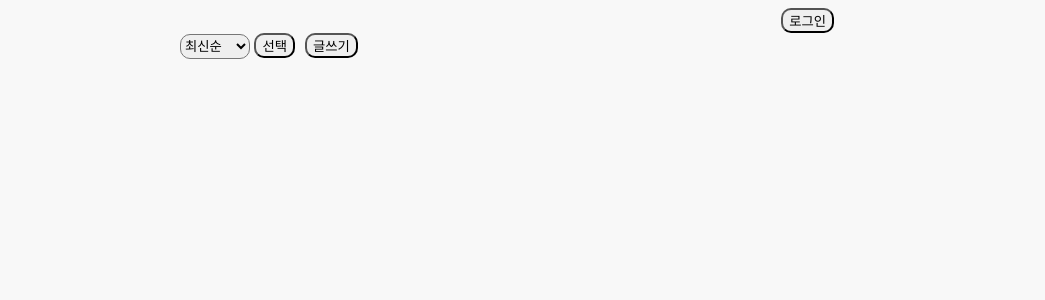
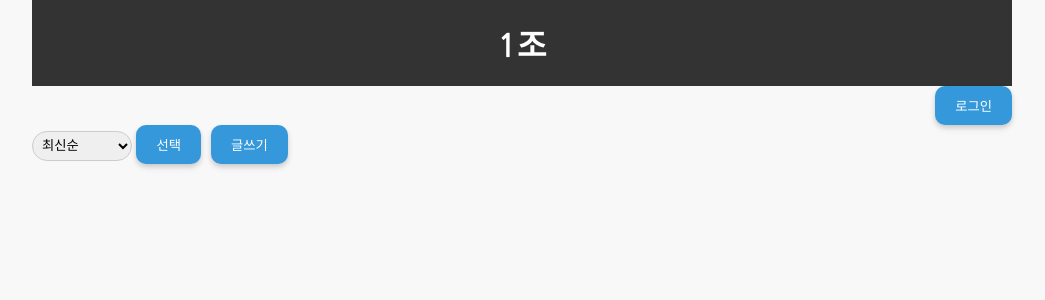
Before and after one commit to shyun96/project_mini1, a Flask app: page / in a window 1280 px wide. Shown: the top 300 px of the page, without its empty margins (118-1163 px from the left). Run offline with Flask 3, Linux system fonts and the light colour scheme; data that the repository does not hold is empty.

Commit message:
modified:   __pycache__/database.cpython-311.pyc 	modified:   app.py 	modified:   templates/index.html

```diff
--- a/app.py
+++ b/app.py
@@ -49,10 +49,13 @@ def login():
         isid = database.id_check(id_, pwd)
         if(isid) :
             session['id'] = id_
-            return redirect(url_for('index'))
+            return redirect(url_for('index',id_info = id_))
         else:
             flash("로그인 정보가 없습니다. 재로그인 해주세요. ")
             return redirect(url_for('login'))
+
+
+    #return id_info
 
 @app.route('/create')
 def create_BB():
--- a/templates/index.html
+++ b/templates/index.html
@@ -12,25 +12,45 @@
 
             font-family: 'Nanum Gothic', sans-serif;
             background-color: #f8f8f8;
+            margin: 0;
+            padding: 0;
+        }
+        header {
+            background-color: #333;
+            color: white;
+            text-align: center;
+            padding: 20px 0;
+            margin-left: 150px;
+            margin-right: 150px;
+        }
+        header h1 {
+            margin: 0;
         }
         .topbar {
             display: flex;
             justify-content: flex-end;
-            margin-right: 320px;
+            margin-right: 150px;
         }
         .secondArea {
             display: flex;
-            margin-left: 290px;
+            margin-left: 150px;
         }
-        .selectBtn {
+
+        .selectBtn button{
             margin-right: 10px;
         }
+        .push_btn {
+            margin-left: 10px;
+        }
+        select {
+            height: 30px;
+            width: 100px; /* 선택 상자 너비 조정 */
+            border-radius: 15px;
+            border: 1px solid #ccc; /* 선택 상자 테두리 스타일 */
+            padding: 5px; /* 내부 여백 조정 */
+        }
+        /* 버튼 스타일 */
 
-        select {
-            height: 25px;
-            width: 70px;
-            border-radius: 10px;
-        }
         .ulparent {
             display: flex;
             justify-content: center;
@@ -77,17 +97,34 @@
             height: 20px;
             margin-right: 5px;
         }
-        button {
-            border-radius: 10px;
-        }
         a {
             text-decoration: none;
             color: inherit;
         }
+        button {
+            border-radius: 10px;
+            padding: 10px 20px;
+            border: none;
+            background-color: #3498db;
+            color: white;
+            cursor: pointer;
+            transition: all 0.3s ease;
+            box-shadow: 0 4px 6px rgba(0, 0, 0, 0.1), 0 2px 4px rgba(0, 0, 0, 0.1);
+        }
+        button:hover {
+            box-shadow: 0 6px 8px rgba(0, 0, 0, 0.15), 0 3px 6px rgba(0, 0, 0, 0.1);
+        }
+        button:active {
+            box-shadow: 0 2px 4px rgba(0, 0, 0, 0.1), 0 1px 2px rgba(0, 0, 0, 0.1);
+        }
     </style>
 </head>
 <body>
+    <header>
+        <h1>1조</h1>
+    </header>
     <div class = "topbar">
+
         <form action="/login">
             <button>
                 로그인
@@ -103,7 +140,7 @@
             </select>
             <button type="submit">선택</button>
         </form>
-        <form class = "writeBtn"action="/create">
+        <form class = "writeBtn" action="/create">
             <button>글쓰기</button>
         </form>
     </div>
```
